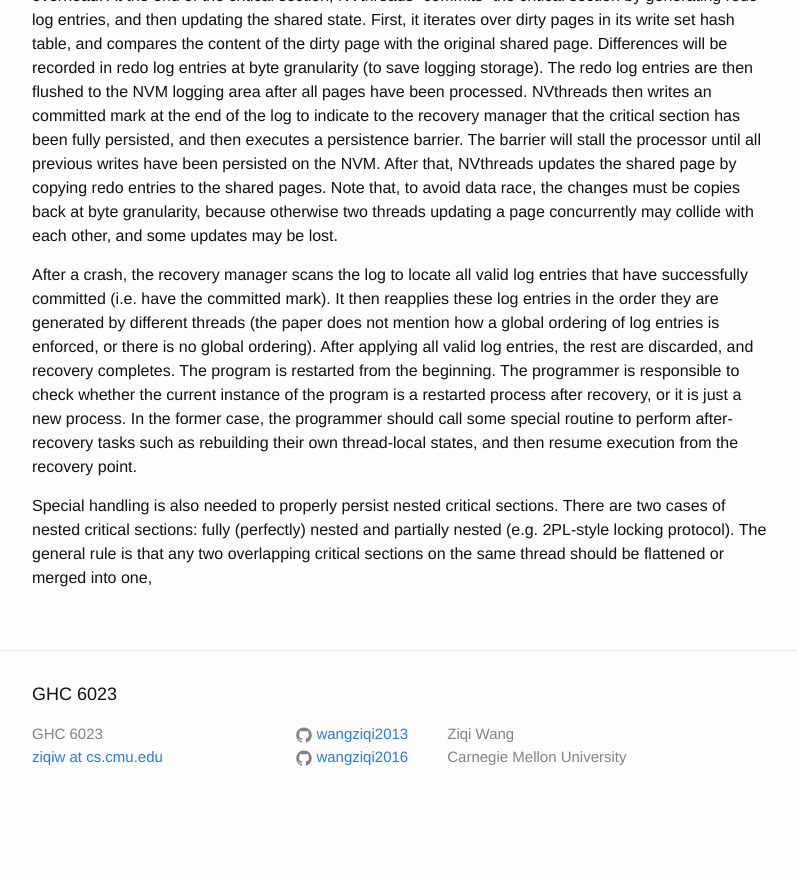
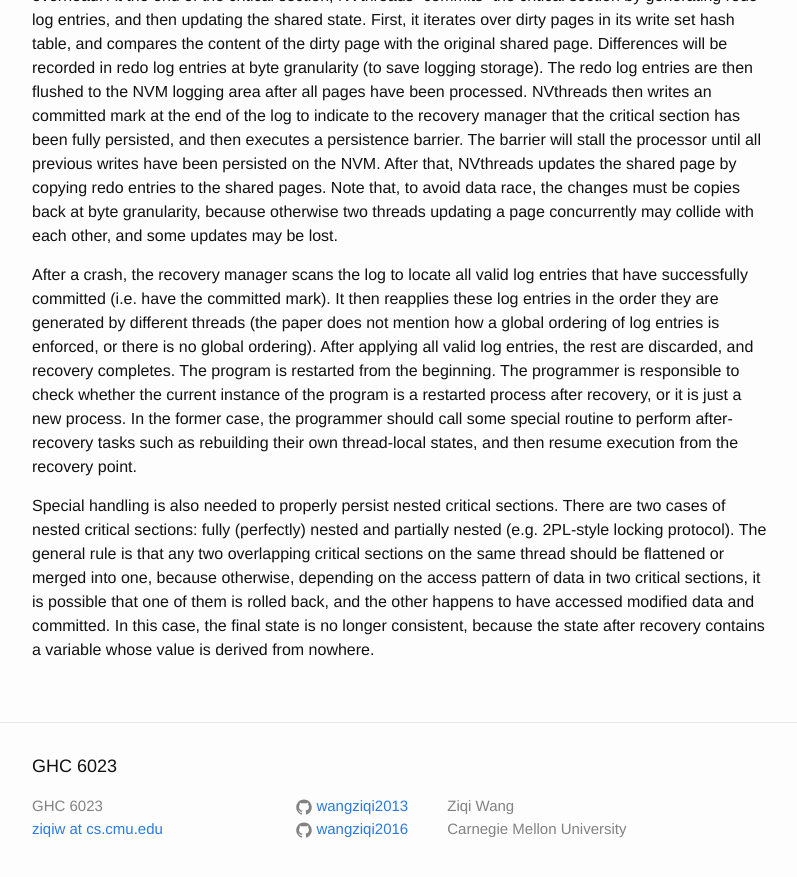
Before and after one commit to wangziqi2013/wangziqi2013.github.io, a Jekyll site: the page built from _posts/2019-08-03-nvthreads.markdown, in a window 1280 px wide and 900 px high, scrolled down 1546 px. Shown: the top 877 px of the window, without its empty margins (238-1035 px from the left). Built offline with Jekyll 4.4.1, drawn with Linux system fonts in a browser that asks for light colours; before the commit the page ends 2374 px from its top, so only the background shows below that.

Commit message:
Adding example

```diff
--- a/_posts/2019-08-03-nvthreads.markdown
+++ b/_posts/2019-08-03-nvthreads.markdown
@@ -71,4 +71,7 @@ their own thread-local states, and then resume execution from the recovery point
 
 Special handling is also needed to properly persist nested critical sections. There are two cases of nested critical sections:
 fully (perfectly) nested and partially nested (e.g. 2PL-style locking protocol). The general rule is that any two overlapping
-critical sections on the same thread should be flattened or merged into one,
+critical sections on the same thread should be flattened or merged into one, because otherwise, depending on the
+access pattern of data in two critical sections, it is possible that one of them is rolled back, and the other happens to
+have accessed modified data and committed. In this case, the final state is no longer consistent, because the state
+after recovery contains a variable whose value is derived from nowhere.
```
